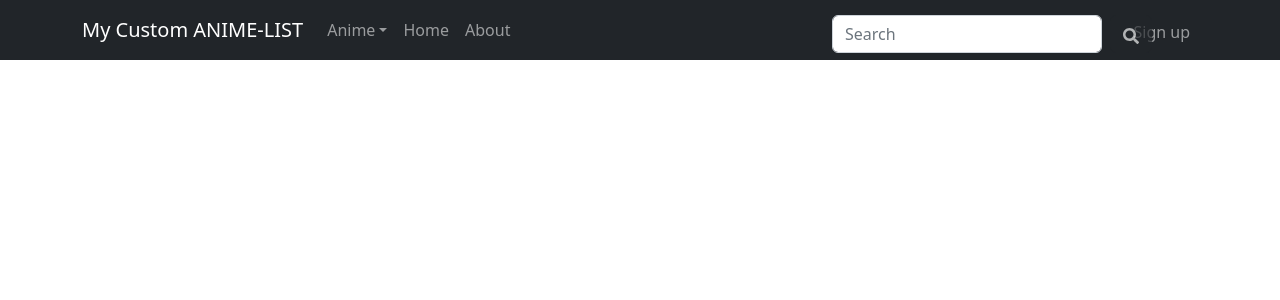
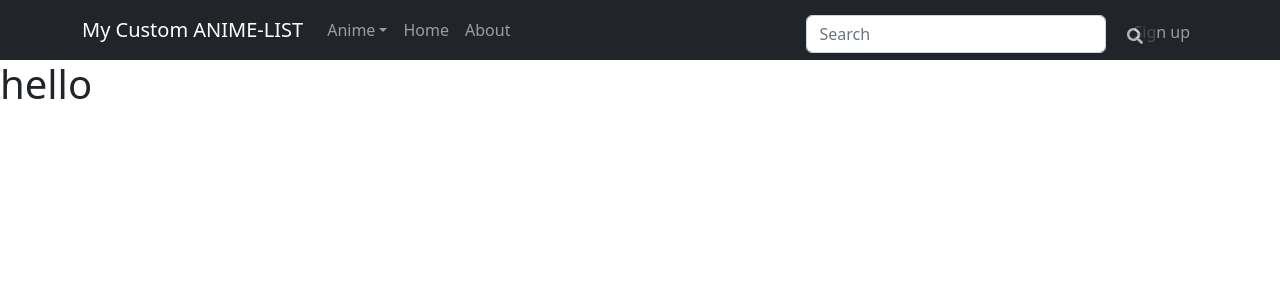
Before and after one commit to FantomFromUA/MyAnimeList, a React (Create React App) app in the folder custom-anime-list-frontend/: page /animes/1 in a window 1280 px wide. Shown: the top 300 px of the page. Built offline with nearby package versions, Linux system fonts and the light colour scheme.

Commit message:
headerSearchbar bug fixing

```diff
--- a/custom-anime-list-frontend/package.json
+++ b/custom-anime-list-frontend/package.json
@@ -15,6 +15,7 @@
     "react-bootstrap": "^2.7.4",
     "react-dom": "^18.2.0",
     "react-icons": "^4.8.0",
+    "react-onclickoutside": "^6.13.0",
     "react-router-dom": "^6.10.0",
     "react-scripts": "5.0.1",
     "typescript": "^4.9.5",
--- a/custom-anime-list-frontend/src/components/header/Header.tsx
+++ b/custom-anime-list-frontend/src/components/header/Header.tsx
@@ -5,7 +5,7 @@ import Nav from 'react-bootstrap/Nav';
 import Navbar from 'react-bootstrap/Navbar';
 import NavDropdown from 'react-bootstrap/NavDropdown';
 import { FaSearch } from 'react-icons/fa'
-import SearchBar from '../search-bar/SearchBar';
+import HeaderSearchBar from './HeaderSearchBar';
 
 const Header = () => {
 
@@ -28,7 +28,7 @@ const Header = () => {
           <Nav.Link href="/about">About</Nav.Link>
         </Nav>
         <Nav className="ml-auto">
-          <SearchBar/>
+          <HeaderSearchBar/>
           <Nav.Link href="#pricing" className='mt-1'>Sign up</Nav.Link>
         </Nav>
       </Container>
--- a/custom-anime-list-frontend/src/components/search-bar/SearchBar.tsx
+++ b/custom-anime-list-frontend/src/components/header/HeaderSearchBar.tsx
@@ -5,31 +5,30 @@ import AnimeModel from '../../models/AnimeModel';
 import { searchAnimes } from '../../http/AnimeHttp';
 import './searchBar.css';
 
-const SearchBar = () => {
+const HeaderSearchBar = () => {
     const [animeSearch, setAnimeSearch] = React.useState("");
     const [animes, setAnimes] = React.useState<AnimeModel[]>([]);
     const [httpError, setHttpError] = React.useState("");
-
-    const [isHovered, setIsHovered] = React.useState(false)
 
     React.useEffect(() => {
         setAnimes([]);
         if (animeSearch === "") {
             return;
         }
-        searchAnimes(animeSearch, 3).then((animesResponse: AnimeModel[]) => {
+        searchAnimes(animeSearch, 5).then((animesResponse: AnimeModel[]) => {
             setAnimes(animesResponse);
         }).catch((error: Error) => {
             setHttpError(error.message);
         });
     }, [animeSearch]);
 
+    const reset = () => {
+        setAnimeSearch("");
+        setAnimes([]);
+    }
+
     return (
-        <Form className="main-form"
-        onMouseLeave={() => {
-            setAnimeSearch("");
-            setAnimes([]);
-        }}>
+        <Form className="main-form" onBlur={reset}>
             <div className='relative d-flex'>
                 <Form.Control
                     type="search"
@@ -39,24 +38,32 @@ const SearchBar = () => {
                     value={animeSearch}
                     onChange={e => setAnimeSearch(e.target.value)}
                     width="400px"
+                    onKeyDown={(e) => {
+                        if (e.key === "Enter") {
+                          e.preventDefault();
+                          window.location.href = `/anime/search?title=${animeSearch}`;
+                        }
+                    }}
                 />
-                <Button className='btn btn-dark' disabled={animeSearch.length === 0}>
+                <Button
+                    className='btn btn-dark'
+                    disabled={animeSearch.length === 0}
+                    onMouseDown={() => window.location.href=`/anime/search?title=${animeSearch}`}
+                >
                     <FaSearch />
                 </Button>
             </div>
             {animes.length > 0 && <div className='mt-2 w-full bg-white border border-dark'>
                 {animes.map((anime: AnimeModel) => (
-                    <div>
+                    <div key={anime.id}>
                         <div
                             className='serched-element'
-                            key={anime.id}
-                            onMouseEnter={() => setIsHovered(true)}
-                            onMouseLeave={() => setIsHovered(false)}
+                            onMouseDown={() =>  window.location.href=`/animes/${anime.id}`}
                         >
                             <img src={anime.imageUrl} alt="image" width={60} height={80} />
                             <div>
-                                <p style={{ fontSize: "5" }}>{anime.title}</p>
-                                <p>score: {anime.animeStat.score === 0 ? "N/A" : anime.animeStat.score}</p>
+                                <p className='m-1'>{anime.title}</p>
+                                <p className='m-1'>score: {anime.animeStat.score === 0 ? "N/A" : anime.animeStat.score}</p>
                             </div>
                         </div>
                         <hr />
@@ -67,4 +74,4 @@ const SearchBar = () => {
     );
 }
 
-export default SearchBar;
+export default HeaderSearchBar;
--- a/custom-anime-list-frontend/src/components/search-bar/searchBar.css
+++ b/custom-anime-list-frontend/src/components/header/searchBar.css
@@ -2,6 +2,7 @@
     background-color: white;
     display: flex;
     padding: 7px;
+    cursor: pointer;
   }
 
 .serched-element:hover {
@@ -9,10 +10,10 @@
 }
 
 .main-form{
-    margin-top: 7px;
+    padding-top: 7px;
     display: flex;
     flex-direction: column;
     position: absolute;
-    left: 65%;
-    width: 320px;
+    left: 63%;
+    width: 350px;
 }
--- a/custom-anime-list-frontend/src/pages/pagesData.tsx
+++ b/custom-anime-list-frontend/src/pages/pagesData.tsx
@@ -1,3 +1,4 @@
+import { useParams } from "react-router-dom";
 import { routerType } from "../types/router.types";
 import About from "./About/About";
 import Home from "./Home/Home";
@@ -12,6 +13,11 @@ const pagesData: routerType[] = [
     path: "about",
     element: <About />,
     title: "about"
+  },
+  {
+    path: "animes/:id",
+    element: <h1>hello</h1>,
+    title: "anime"
   }
 ];
 
```
Also changed, not shown: 1 other file (tests, documents, lock files or other folders).
